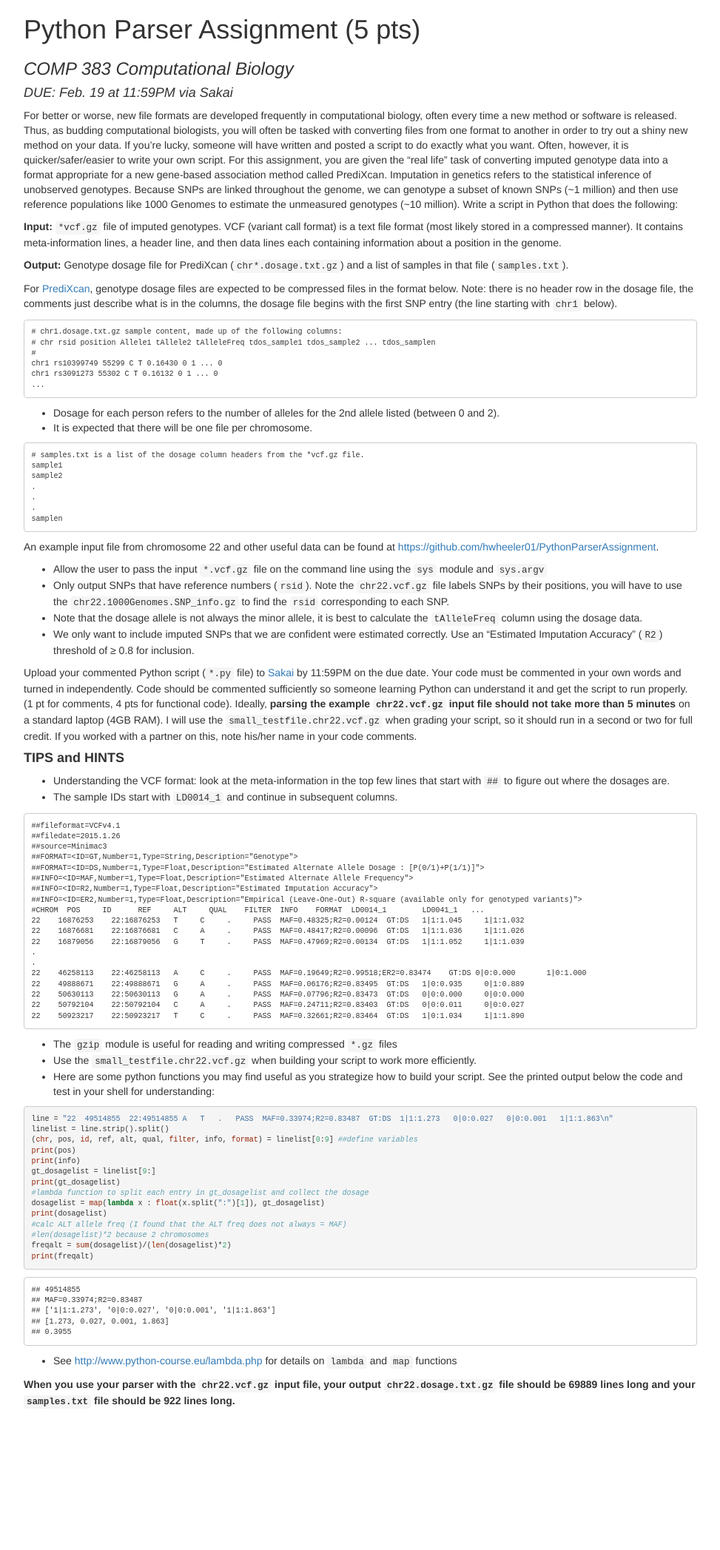
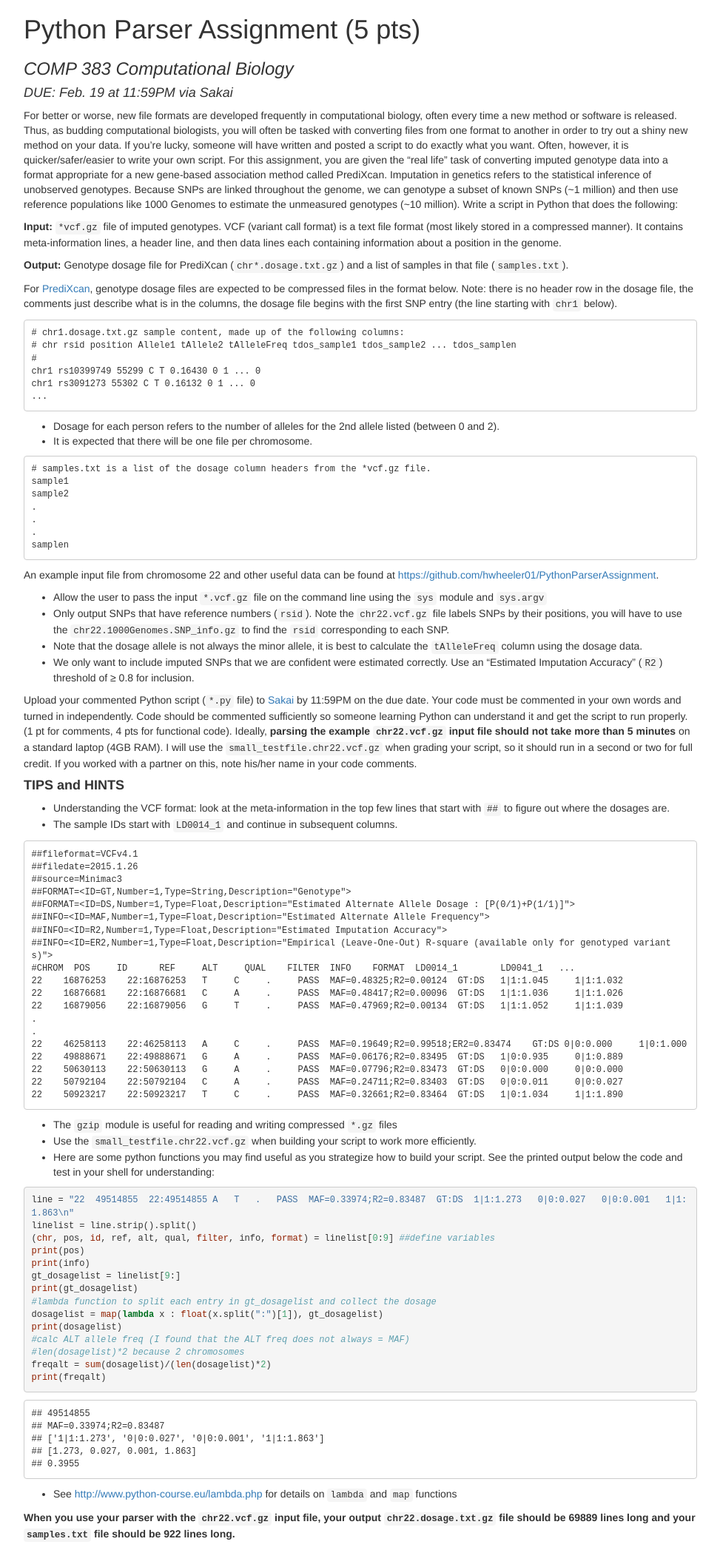
Before and after one commit to hwheeler01/CompBio, a Jekyll site: the page vcf_parser.html, which Jekyll copies as it is, in a window 1280 px wide. Shown: the whole page at 74% size, without its empty margins (153-1126 px from the left). Built offline with Jekyll 4.4.1, drawn with Linux system fonts in a browser that asks for light colours; before the commit the page ends 1915 px from its top, so only the background shows below that.

Commit message:
increase code size

```diff
--- a/vcf_parser.html
+++ b/vcf_parser.html
@@ -126,7 +126,7 @@ samplen</code></pre>
 22    16879056    22:16879056   G     T     .     PASS  MAF=0.47969;R2=0.00134  GT:DS   1|1:1.052     1|1:1.039
 .
 .
-22    46258113    22:46258113   A     C     .     PASS  MAF=0.19649;R2=0.99518;ER2=0.83474    GT:DS 0|0:0.000       1|0:1.000
+22    46258113    22:46258113   A     C     .     PASS  MAF=0.19649;R2=0.99518;ER2=0.83474    GT:DS 0|0:0.000     1|0:1.000
 22    49888671    22:49888671   G     A     .     PASS  MAF=0.06176;R2=0.83495  GT:DS   1|0:0.935     0|1:0.889
 22    50630113    22:50630113   G     A     .     PASS  MAF=0.07796;R2=0.83473  GT:DS   0|0:0.000     0|0:0.000
 22    50792104    22:50792104   C     A     .     PASS  MAF=0.24711;R2=0.83403  GT:DS   0|0:0.011     0|0:0.027
@@ -164,10 +164,10 @@ body, td {
    font-size: 14px;
 }
 code.r{
-  font-size: 10px;
+  font-size: 12px;
 }
 pre {
-  font-size: 10px
+  font-size: 12px
 }
 </style>
 </div>
```
